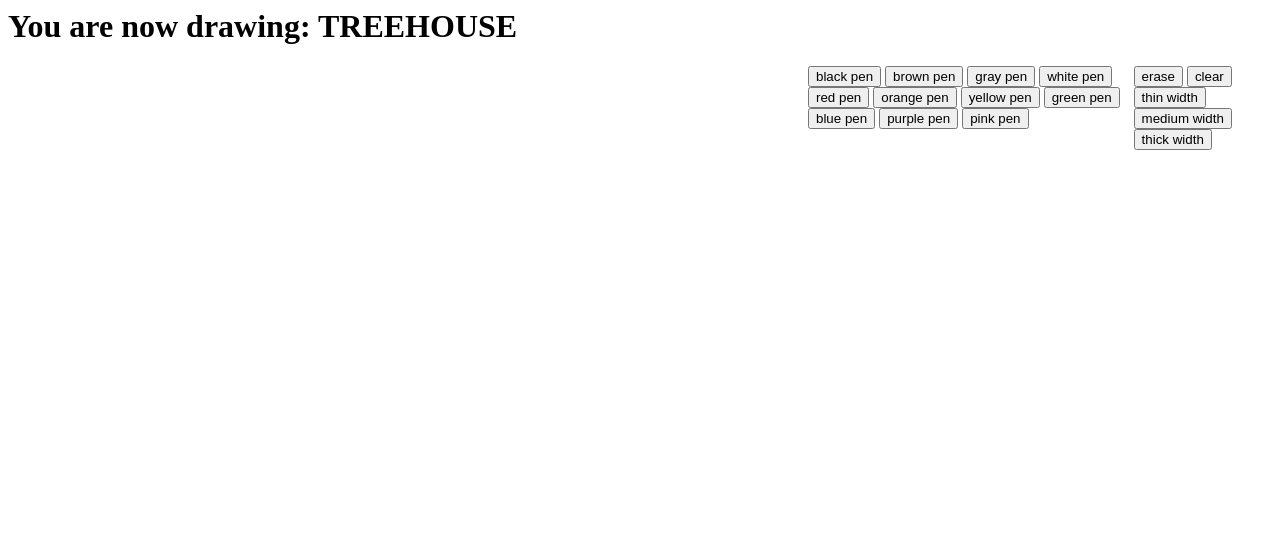
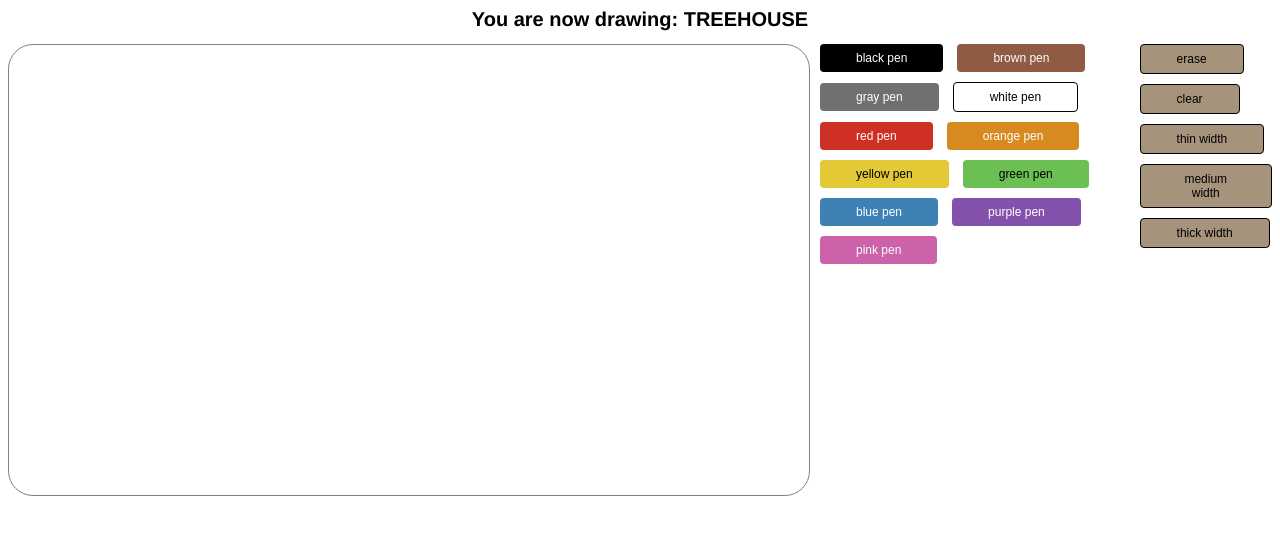
Before and after one commit to jgolison/swe-temp, a plain HTML site: page index.html in a window 1280 px wide. Drawn offline with Linux system fonts and the light colour scheme.

Commit message:
Update index.html

```diff
--- a/index.html
+++ b/index.html
@@ -1,4 +1,9 @@
-    <h1>You are now drawing: TREEHOUSE</h1>
+  <head><link href="https://fonts.googleapis.com/css?family=Poppins&display=swap" rel="stylesheet" /><link href="./main.css" rel="stylesheet" />
+    <script src="https://code.iconify.design/1/1.0.7/iconify.min.js"></script>
+    <link rel="stylesheet" href="main.css" />
+</head>
+
+<h1>You are now drawing: TREEHOUSE</h1>
 </div>
   <div style="display:flex;flex-direction:row;">
     <div>
```
